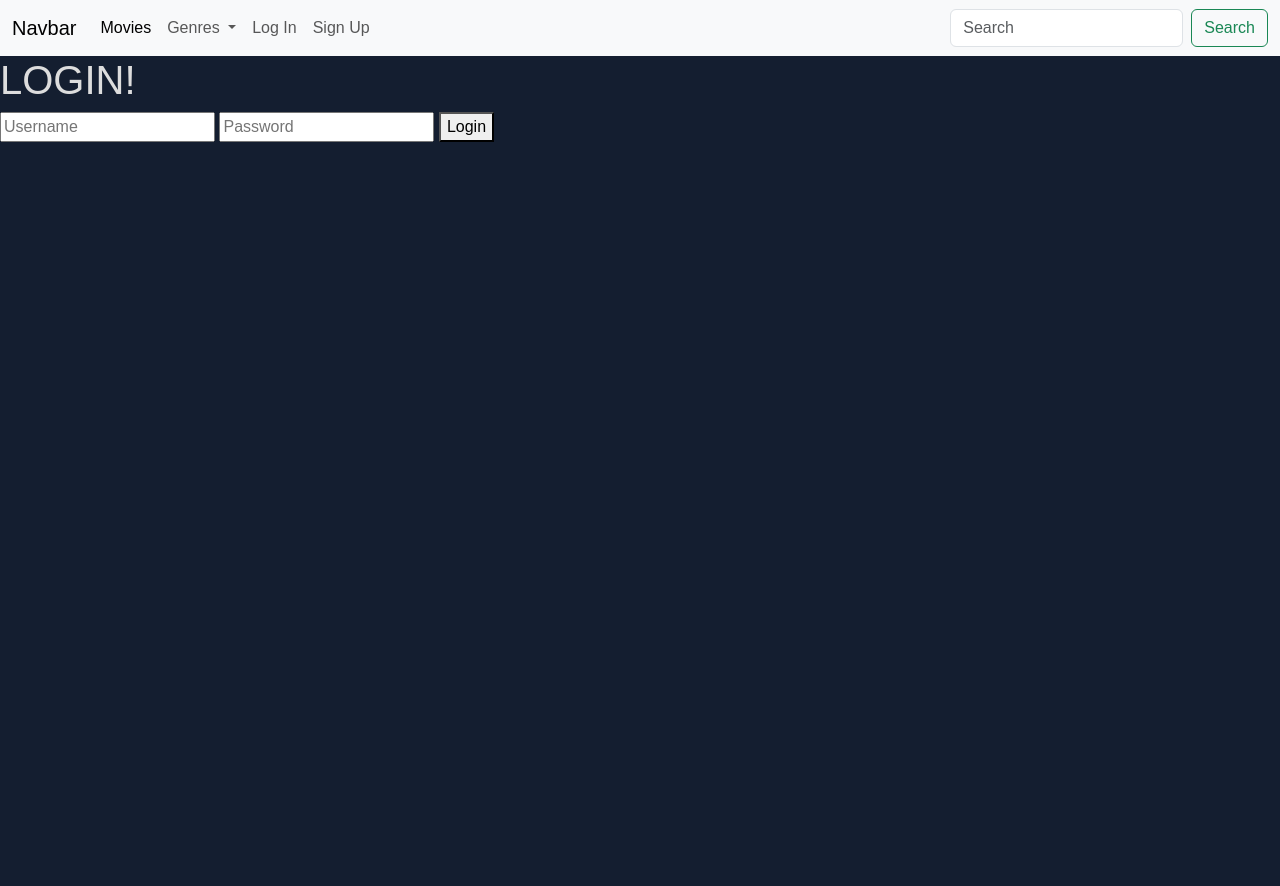
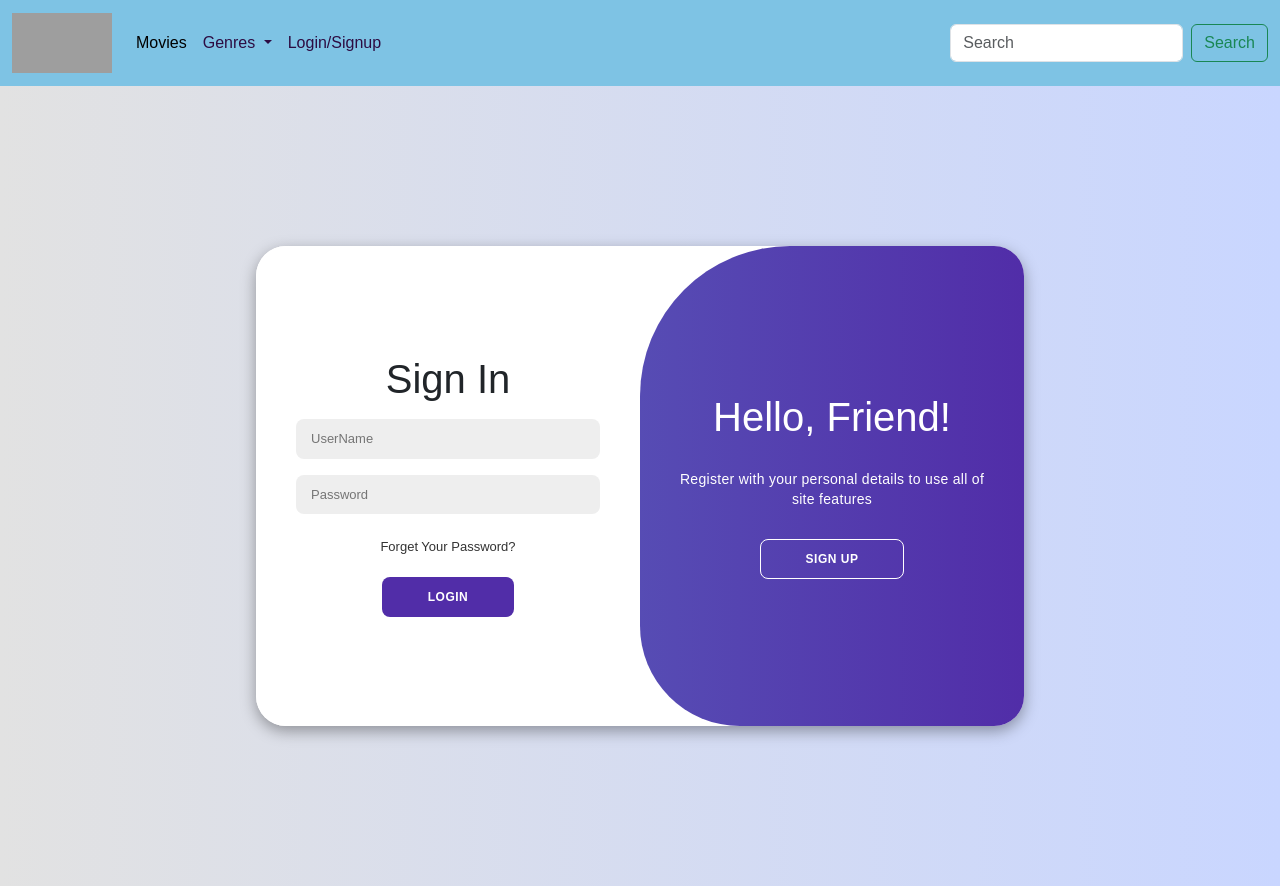
Before and after one commit to Shre-coder22/YELP_CLONE, a Node server app: page /login in a window 1280 px wide. Before the commit the page ends 142 px from the top, so only its background shows below. Run offline with Node 20, Linux system fonts and the light colour scheme; some libraries are stand-ins or nearby versions; grey boxes are pictures that could not be loaded.

Commit message:
Final Project

```diff
--- a/index.js
+++ b/index.js
@@ -28,12 +28,14 @@ app.use(express.static('public'));
 app.use(express.json({
     type: ['application/json','text/plain']
 }))
+app.use(express.urlencoded({ extended: true }));
+
 
 // app.use(morgan('tiny'))
 app.use(bodyParser.urlencoded({extended:true}));
 app.use(methodOverride('_method'));
 app.use(expressSession({
-    secret: "jodbolte",
+    secret: "jodboltenbfalj2pqnfioa98hawldnalndabfadlnf9",
     resave: false,
     saveUninitialized: false
 }));
--- a/models/movies.js
+++ b/models/movies.js
@@ -19,9 +19,5 @@ const movieSchema = new mongoose.Schema({
     downvotes: [String]
 });
 
-movieSchema.index({
-    '$**':'text'
-});
-
 
 module.exports = mongoose.model("Movie", movieSchema);;
--- /dev/null
+++ b/public/css/style.css
@@ -0,0 +1,193 @@
+
+.body-lo{
+    background-color: #c9d6ff;
+    background: linear-gradient(to right, #e2e2e2, #c9d6ff);
+    display: flex;
+    align-items: center;
+    justify-content: center;
+    flex-direction: column;
+    height: 100vh;
+}
+
+.containerLo{
+    background-color: #fff;
+    border-radius: 30px;
+    box-shadow: 0 5px 15px rgba(0, 0, 0, 0.35);
+    position: relative;
+    overflow: hidden;
+    width: 768px;
+    max-width: 100%;
+    min-height: 480px;
+}
+
+.containerLo p{
+    font-size: 14px;
+    line-height: 20px;
+    letter-spacing: 0.3px;
+    margin: 20px 0;
+}
+
+.containerLo span{
+    font-size: 12px;
+}
+
+.containerLo a{
+    color: #333;
+    font-size: 13px;
+    text-decoration: none;
+    margin: 15px 0 10px;
+}
+
+.containerLo button{
+    background-color: #512da8;
+    color: #fff;
+    font-size: 12px;
+    padding: 10px 45px;
+    border: 1px solid transparent;
+    border-radius: 8px;
+    font-weight: 600;
+    letter-spacing: 0.5px;
+    text-transform: uppercase;
+    margin-top: 10px;
+    cursor: pointer;
+}
+
+
+.containerLo button.hidden{
+    background-color: transparent;
+    border-color: #fff;
+}
+
+.containerLo form{
+    background-color: #fff;
+    display: flex;
+    align-items: center;
+    justify-content: center;
+    flex-direction: column;
+    padding: 0 40px;
+    height: 100%;
+}
+
+.containerLo input{
+    background-color: #eee;
+    border: none;
+    margin: 8px 0;
+    padding: 10px 15px;
+    font-size: 13px;
+    border-radius: 8px;
+    width: 100%;
+    outline: none;
+}
+
+.form-containerLo{
+    position: absolute;
+    top: 0;
+    height: 100%;
+    transition: all 0.6s ease-in-out;
+}
+
+.sign-in{
+    left: 0;
+    width: 50%;
+    z-index: 2;
+}
+
+.containerLo.active .sign-in{
+    transform: translateX(100%);
+}
+
+.sign-up{
+    left: 0;
+    width: 50%;
+    opacity: 0;
+    z-index: 1;
+}
+
+.containerLo.active .sign-up{
+    transform: translateX(100%);
+    opacity: 1;
+    z-index: 5;
+    animation: move 0.6s;
+}
+
+@keyframes move{
+    0%, 49.99%{
+        opacity: 0;
+        z-index: 1;
+    }
+    50%, 100%{
+        opacity: 1;
+        z-index: 5;
+    }
+}
+
+
+.toggle-containerLo{
+    position: absolute;
+    top: 0;
+    left: 50%;
+    width: 50%;
+    height: 100%;
+    overflow: hidden;
+    transition: all 0.6s ease-in-out;
+    border-radius: 150px 0 0 100px;
+    z-index: 1000;
+}
+
+.toggle-containerLo button:hover{
+    background-color: #fff;
+    color:#512da8
+}
+.containerLo.active .toggle-containerLo{
+    transform: translateX(-100%);
+    border-radius: 0 150px 100px 0;
+}
+
+.toggle{
+    background-color: #512da8;
+    height: 100%;
+    background: linear-gradient(to right, #5c6bc0, #512da8);
+    color: #fff;
+    position: relative;
+    left: -100%;
+    height: 100%;
+    width: 200%;
+    transform: translateX(0);
+    transition: all 0.6s ease-in-out;
+}
+
+.containerLo.active .toggle{
+    transform: translateX(50%);
+}
+
+.toggle-panel{
+    position: absolute;
+    width: 50%;
+    height: 100%;
+    display: flex;
+    align-items: center;
+    justify-content: center;
+    flex-direction: column;
+    padding: 0 30px;
+    text-align: center;
+    top: 0;
+    transform: translateX(0);
+    transition: all 0.6s ease-in-out;
+}
+
+.toggle-left{
+    transform: translateX(-200%);
+}
+
+.containerLo.active .toggle-left{
+    transform: translateX(0);
+}
+
+.toggle-right{
+    right: 0;
+    transform: translateX(0);
+}
+
+.containerLo.active .toggle-right{
+    transform: translateX(200%);
+}
--- a/public/css/styles.css
+++ b/public/css/styles.css
@@ -1,14 +1,19 @@
 body, html {
     height: 100%;
     margin: 0;
-    background-color: #141e30; /* Dark background */
     font-family: 'Arial', sans-serif;
-    color: #ddd;
+}
+.navbar-lo{
+    background-color:rgb(126, 195, 228);
+}
+.navbar-li a{
+    color: #2d0c42;
 }
 
-
 .card{
-    border: 1px solid #ddd;
+    background-color: rgb(126, 195, 228);
+    color: #2d0c42;
+    border: 1px solid #010110;
     border-radius: 1rem;
     width: 30%;
 }
--- /dev/null
+++ b/public/js/script.js
@@ -0,0 +1,11 @@
+const containerLo = document.getElementById('containerLogin');
+const registerBtn = document.getElementById('register');
+const loginBtn = document.getElementById('login');
+
+registerBtn.addEventListener('click', () => {
+    containerLo.classList.add("active");
+});
+
+loginBtn.addEventListener('click', () => {
+    containerLo.classList.remove("active");
+});
--- a/routes/auth.js
+++ b/routes/auth.js
@@ -3,9 +3,6 @@ const router = express.Router();
 const User = require('../models/user');
 const passport = require('passport');
 
-router.get('/signup', (req,res) => {
-    res.render('signup')
-});
 
 router.post('/signup', async (req,res) => {
     try {
@@ -43,7 +40,7 @@ router.get('/logout', (req, res) => {
             return res.redirect('/movies');
         }
         req.flash("success", "Logged out successfully!");
-        res.redirect('/movies');
+        res.redirect('/');
     });
 });
 
--- a/utils/checkOwner.js
+++ b/utils/checkOwner.js
@@ -1,8 +1,9 @@
 const Movie = require('../models/movies');
 
 const checkMovieOwner = async (req,res,next) => {
+    const movieId = req.params.id.trim();
     if(req.isAuthenticated()) {
-        const movie = await Movie.findById(req.params.id).exec()
+        const movie = await Movie.findById(movieId).exec()
         if(movie.owner.id.equals(req.user._id) ) {
             next();
         }
--- a/views/landing.ejs
+++ b/views/landing.ejs
@@ -7,8 +7,7 @@
             <p class="mb-5 p-lan">Stream your favorite movies now</p>
             <div class="d-flex justify-content-center gap-3">
                 <a href="/movies" id="enterBtn" class="btn btn-primary btn-lan btn-lg">Enter</a>
-                <button id="loginBtn" class="btn btn-outline-light btn-lan-log btn-lg">Login</button>
-                <button id="signupBtn" class="btn btn-outline-light btn-lan-log btn-lg">Sign Up</button>
+                <button id="loginBtn" class="btn btn-outline-light btn-lan-log btn-lg">SignIn/SignUp</button>
             </div>
         </div>
     </div>
--- a/views/login.ejs
+++ b/views/login.ejs
@@ -1,4 +1,4 @@
-<%- include("partials/header") %>
+<!-- <%- include("partials/header") %>
 
 <h1>
     LOGIN!
@@ -9,6 +9,60 @@
     <input type="password" name="password" placeholder="Password">
     <button type="submit">Login</button>
 </form>
+-->
+
+
+<%- include("partials/header") %>
+
+<!DOCTYPE html>
+<html lang="en">
+
+    <head>
+        <meta charset="UTF-8">
+        <meta name="viewport" content="width=device-width, initial-scale=1.0">
+        <link rel="stylesheet" href="https://cdnjs.cloudflare.com/ajax/libs/font-awesome/6.4.2/css/all.min.css">
+        <link rel="stylesheet" href="/css/style.css">
+        <title>Login Page </title>
+    </head>
+
+<body>
+    <div class="body-lo">
+
+        <div class="containerLo" id="containerLogin">
+            <div class="form-containerLo sign-up">
+                <form action="/signup" method="post">
+                    <h1>Create Account</h1>
+                    <input type="text" name="username" placeholder="Username">
+                    <input type="email" name="email" placeholder="Email address">
+                    <input type="password" name="password" placeholder="Password">
+                    <button type="submit">Sign Up</button>
+                </form>
+            </div>
+            <div class="form-containerLo sign-in">
+                <form action="/login" method="post">
+                    <h1>Sign In</h1>
+                    <input type="text" name="username" placeholder="UserName">
+                    <input type="password" name="password" placeholder="Password">
+                    <a href="#">Forget Your Password?</a>
+                    <button> Login</button>
+                </form>
+            </div>
+            <div class="toggle-containerLo">
+                <div class="toggle">
+                    <div class="toggle-panel toggle-left">
+                        <h1>Welcome Back!</h1>
+                        <p>Enter your personal details to use all of site features</p>
+                        <button class="hidden" id="login">Sign In</button>
+                    </div>
+                    <div class="toggle-panel toggle-right">
+                        <h1>Hello, Friend!</h1>
+                        <p>Register with your personal details to use all of site features</p>
+                        <button class="hidden" id="register">Sign Up</button>
+                    </div>
+                </div>
+            </div>
+        </div>
+    </div>
 
 
 <%- include("partials/footer") %>
--- a/views/movie_show.ejs
+++ b/views/movie_show.ejs
@@ -1,6 +1,6 @@
 <%- include('partials/header') %>
 
-<div class="container">
+<div class="container bg-light">
     <div class="row mt-4">
         <div class="col-6 image-container">
             <img src="<%= foundMovie.image %>" alt="Movie Poster">
--- a/views/movies_edit.ejs
+++ b/views/movies_edit.ejs
@@ -45,7 +45,7 @@
     </div>
     <div class="mb-3">
       <label class="form-check-label" for="image">Link to image</label>
-      <input type="text" class="form-control" name="image" />
+      <input type="text" class="form-control" name="image" value="<%= movie.image %>"/>
     </div>
     <button type="submit" class="btn btn-primary">Submit</button>
   </form>
--- a/views/partials/footer.ejs
+++ b/views/partials/footer.ejs
@@ -1,3 +1,4 @@
+    <script src="/js/script.js"></script>
     <script src="https://cdn.jsdelivr.net/npm/bootstrap@5.3.3/dist/js/bootstrap.bundle.min.js" integrity="sha384-YvpcrYf0tY3lHB60NNkmXc5s9fDVZLESaAA55NDzOxhy9GkcIdslK1eN7N6jIeHz" crossorigin="anonymous"></script>
     <script src="https://cdn.jsdelivr.net/npm/@popperjs/core@2.11.8/dist/umd/popper.min.js" integrity="sha384-I7E8VVD/ismYTF4hNIPjVp/Zjvgyol6VFvRkX/vR+Vc4jQkC+hVqc2pM8ODewa9r" crossorigin="anonymous"></script>
     <script src="https://cdn.jsdelivr.net/npm/bootstrap@5.3.3/dist/js/bootstrap.min.js" integrity="sha384-0pUGZvbkm6XF6gxjEnlmuGrJXVbNuzT9qBBavbLwCsOGabYfZo0T0to5eqruptLy" crossorigin="anonymous"></script>
--- a/views/partials/header.ejs
+++ b/views/partials/header.ejs
@@ -6,6 +6,8 @@
     <title>Movies</title>
     <link href="https://cdn.jsdelivr.net/npm/bootstrap@5.3.3/dist/css/bootstrap.min.css" rel="stylesheet" integrity="sha384-QWTKZyjpPEjISv5WaRU9OFeRpok6YctnYmDr5pNlyT2bRjXh0JMhjY6hW+ALEwIH" crossorigin="anonymous">
     <link rel="stylesheet" href="/css/styles.css">
+    <link rel="stylesheet" href="https://cdnjs.cloudflare.com/ajax/libs/font-awesome/6.4.2/css/all.min.css">
+    <link rel="stylesheet" href="/css/style.css">
     <link rel="preconnect" href="https://fonts.googleapis.com">
     <link rel="preconnect" href="https://fonts.gstatic.com" crossorigin>
     <link href="https://fonts.googleapis.com/css2?family=Lato:ital,wght@0,100;0,300;0,400;0,700;0,900;1,100;1,300;1,400;1,700;1,900&display=swap" rel="stylesheet">
--- a/views/partials/navbar.ejs
+++ b/views/partials/navbar.ejs
@@ -1,6 +1,6 @@
-<nav class="navbar navbar-expand-lg bg-body-tertiary ">
-  <div class="container-fluid">
-    <a class="navbar-brand" href="#">Navbar</a>
+<nav class="navbar navbar-expand-lg navbar-lo ">
+  <div class="container-fluid ">
+    <img class="navbar-brand" height="70px" width="100px" src="https://api.logo.com/api/v2/images?logo=logo_34f18038-0034-4f5f-9197-d3c9c8055166&format=webp&width=2000&height=1500&fit=contain&quality=100&margins=500&u=2024-10-11T19%3A57%3A06.498Z">
     <button
       class="navbar-toggler"
       type="button"
@@ -12,9 +12,9 @@
     >
       <span class="navbar-toggler-icon"></span>
     </button>
-    <div class="collapse navbar-collapse" id="navbarSupportedContent">
+    <div class="collapse navbar-collapse navbar-li" id="navbarSupportedContent">
       <ul class="navbar-nav me-auto mb-2 mb-lg-0">
-        <li class="nav-item">
+        <li class="nav-item navbar-li">
           <a class="nav-link active" aria-current="page" href="/movies "
             >Movies</a
           >
@@ -53,10 +53,7 @@
           </li>
         <% } else { %>
           <li class="nav-item">
-            <a class="nav-link" href="/login">Log In</a>
-          </li>
-          <li class="nav-item">
-            <a class="nav-link" href="/signup">Sign Up</a>
+            <a class="nav-link" href="/login">Login/Signup</a>
           </li>
         <% } %>
 
```
Also changed, not shown: routes/comments.js (+13 -6 lines), routes/movies.js (+36 -35 lines), views/movies_new.ejs (+10 -10 lines), views/signup.ejs (deleted, +0 -15 lines).
